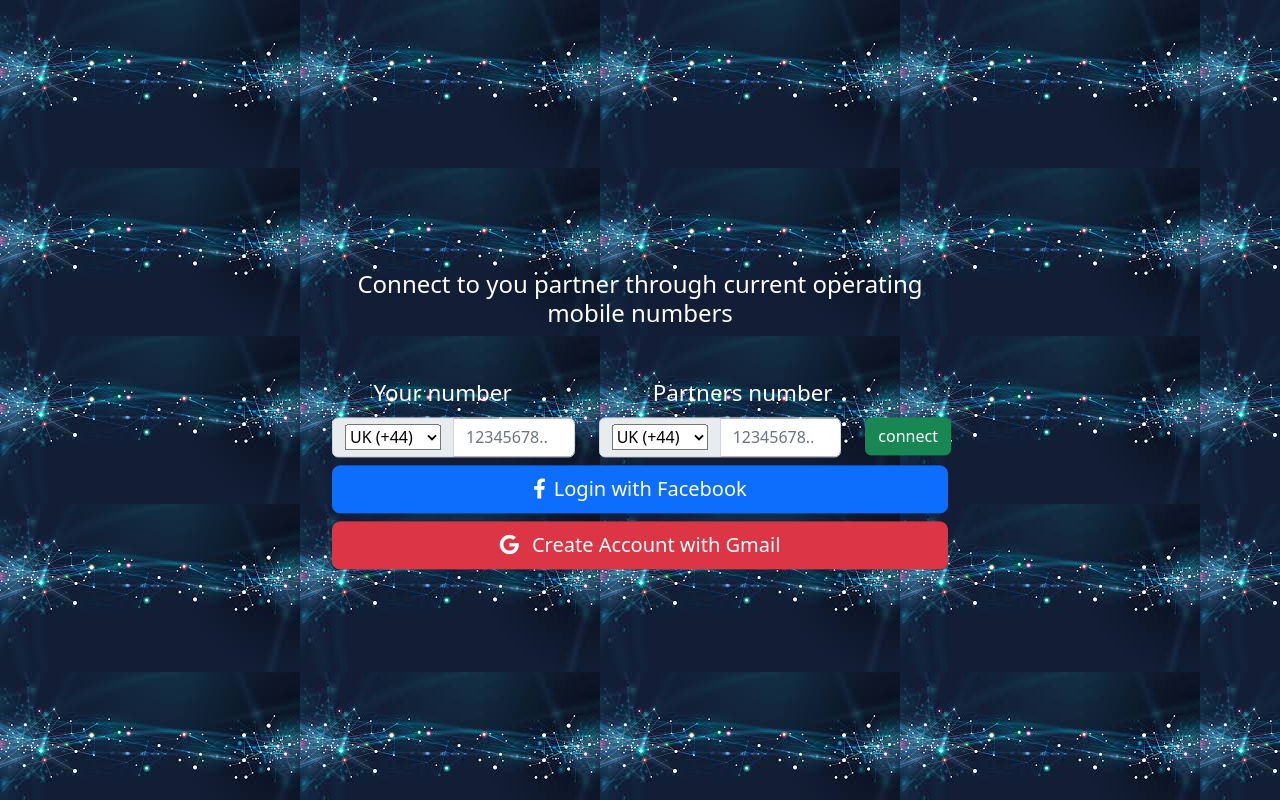
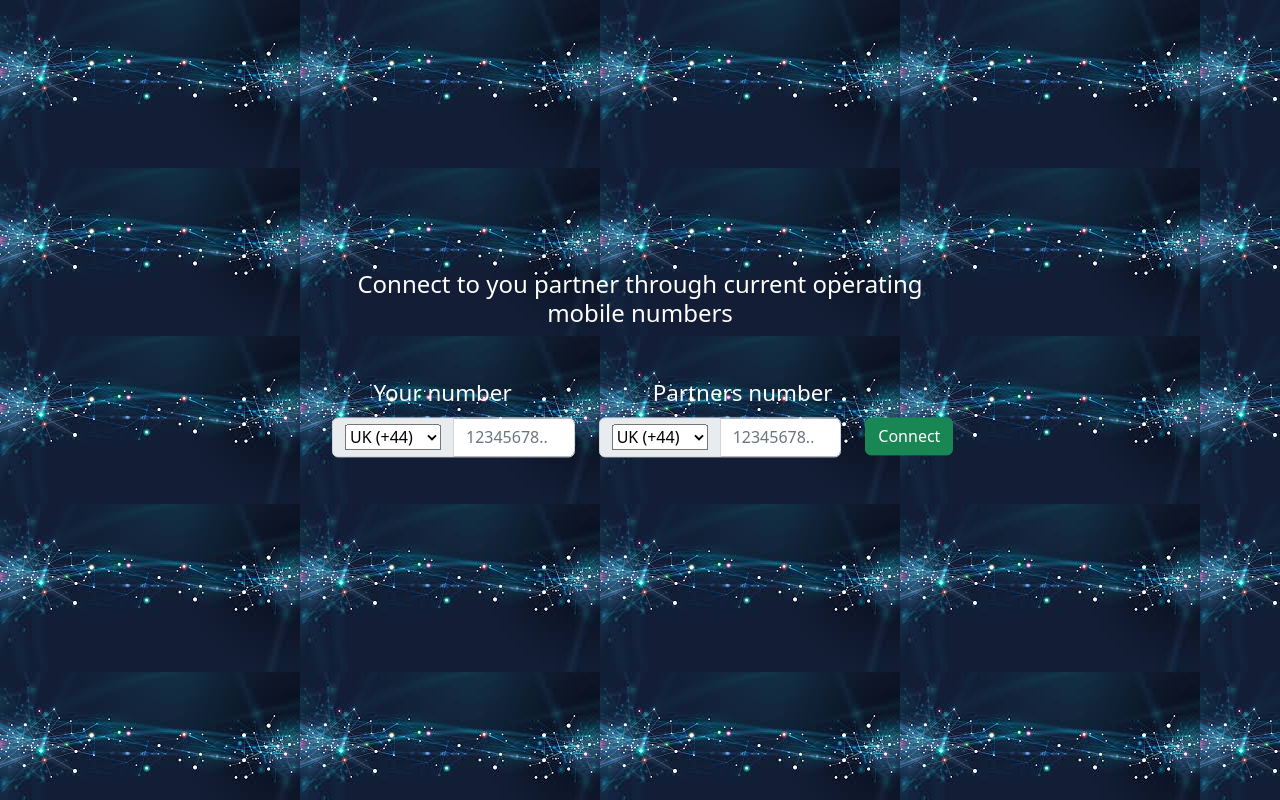
Before and after one commit to Pradeep22222/couplegame, a React (Create React App) app: page /connection in a window 1280 px wide. Built offline with nearby package versions, Linux system fonts and the light colour scheme.

Commit message:
working on conditionally rendering the connection options

```diff
--- a/src/App.css
+++ b/src/App.css
@@ -25,6 +25,12 @@
 }
 .visibility_visible {
   display: inline;
+}
+.hidden{
+  opacity:0;
+}
+.visible{
+  opacity:1;
 }
 /* home page */
 .home {
--- a/src/components/PartnerConnection.js
+++ b/src/components/PartnerConnection.js
@@ -9,7 +9,9 @@ import { Link } from "react-router-dom";
 const initialState = { urNum: "", partNum: "" };
 export const PartnerConnection = () => {
   const [num, setNum] = useState(initialState);
-  const [connect, setConnect] = useState("connect");
+  const [connect, setConnect] = useState("Connect");
+  const [connectVisibility, setConnectVisibility] =
+    useState("text-center hidden");
   const handleOnChange = (e) => {
     const { name, value } = e.target;
     setNum({ ...num, [name]: value });
@@ -19,6 +21,9 @@ export const PartnerConnection = () => {
     setConnect("Connection Established");
     alert("Connection established between numbers");
   };
+  if (connect === "Connection established between numbers") {
+    setConnectVisibility("text-center visible");
+  }
   const handleOnConnectClick = (e) => {
     setConnect("Establishing Connection...");
     window.setTimeout(() => {
@@ -1405,7 +1410,7 @@ export const PartnerConnection = () => {
                 </Link>
               </Col>
             </Row>
-            <Row className="text-center">
+            <Row className={connectVisibility}>
               <Col xlg={6} lg={12} className="mb-2">
                 <div className="facebook_icon__div login_div">
                   <Link to="login">
```
